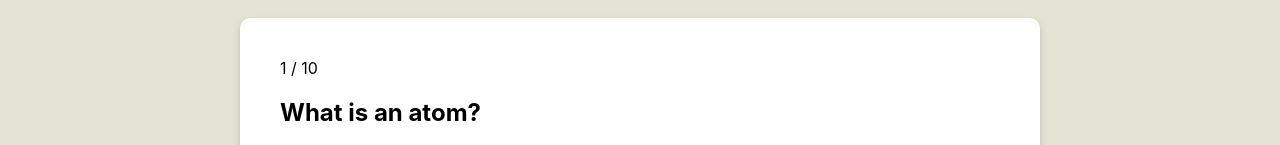
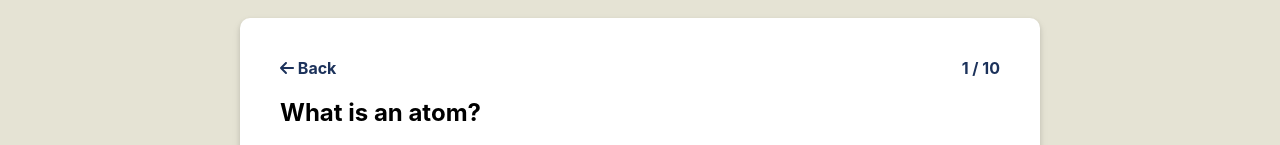
Before and after one commit to karolina-rachuta/chemistry-fun, a React (Create React App) app in the folder client/: page /quizzes/0 in a window 1280 px wide. Shown: the part 142-287 px from the top of the page. Built offline with nearby package versions, Linux system fonts and the light colour scheme.

Commit message:
adding first slide component, added to quiz top part to go back to quizzes anytype

```diff
--- a/client/src/App.css
+++ b/client/src/App.css
@@ -205,7 +205,7 @@ a {
     gap: 20px;
     width: 100%;
 
-    @media screen and (max-width: 634px) {
+    @media screen and (max-width: 660px) {
         grid-template-columns: 1fr 1fr;
     }
     @media screen and (max-width: 500px) {
@@ -242,6 +242,19 @@ a {
     border-radius: 10px;
     background-color: #fff;
     padding: 40px;
+}
+
+.quiz-slide-top {
+    display: flex;
+    justify-content: space-between;
+    align-items: center;
+    color: var(--additional-color);
+}
+
+.link-back {
+    font-weight: bold;
+    font-size: 16px;
+    color: var(--additional-color);
 }
 
 .answers-container {
--- a/client/src/components/allQuizes/AllQuizes.jsx
+++ b/client/src/components/allQuizes/AllQuizes.jsx
@@ -1,46 +1,15 @@
 import React, { useContext } from 'react';
-import { useNavigate } from 'react-router-dom';
 import { QuizContext } from '../../context/QuizContext';
+import FirstSlide from './FirstSlide';
 
 function AllQuizes() {
-    const navigate = useNavigate();
-    const { allQuizzes, polishLanguage } = useContext(QuizContext);
-
-    function handleStart(id) {
-        navigate(`/quizzes/${id}`);
-    }
+    const { allQuizzes } = useContext(QuizContext);
 
     return (
         <div className="quizzes-container">
             {allQuizzes && allQuizzes.length > 0 ? (
                 allQuizzes?.map((quiz, id) => {
-                    return (
-                        <div key={id} className="quiz-container">
-                            <h1>
-                                {polishLanguage
-                                    ? quiz?.name_pl
-                                    : quiz?.name_eng}
-                            </h1>
-                            <div className="quiz-container-bottom">
-                                <h3>
-                                    {polishLanguage
-                                        ? 'Liczba pytań: '
-                                        : 'Number of questions: '}
-                                    {quiz?.questions.length}
-                                </h3>
-                                <button
-                                    onClick={() => {
-                                        handleStart(id);
-                                    }}
-                                    className="btn"
-                                >
-                                    {polishLanguage
-                                        ? 'Rozpocznij quiz'
-                                        : 'Start quiz'}
-                                </button>
-                            </div>
-                        </div>
-                    );
+                    return <FirstSlide quiz={quiz} id={id} />;
                 })
             ) : (
                 <p>Loading quizzes...</p>
--- a/client/src/components/allQuizes/FirstSlide.jsx
+++ b/client/src/components/allQuizes/FirstSlide.jsx
@@ -1,28 +1,34 @@
 import React, { useContext } from 'react';
-import { Link } from 'react-router-dom';
+import { useNavigate } from 'react-router-dom';
 import { QuizContext } from '../../context/QuizContext';
 
 function FirstSlide({ quiz, id }) {
-    const { setPage, polishLanguage, setQuestionIndex } =
-        useContext(QuizContext);
+    const navigate = useNavigate();
+    const { polishLanguage } = useContext(QuizContext);
+
+    function handleStart(id) {
+        navigate(`/quizzes/${id}`);
+    }
     return (
-        <>
+        <div key={id} className="quiz-container">
             <h1>{polishLanguage ? quiz?.name_pl : quiz?.name_eng}</h1>
+            <div className="quiz-container-bottom">
                 <h3>
-                {polishLanguage ? 'Liczba pytań: ' : 'Number of questions: '}
+                    {polishLanguage
+                        ? 'Liczba pytań: '
+                        : 'Number of questions: '}
                     {quiz?.questions.length}
                 </h3>
-            <Link
-                to={`/quizzes/${id}`}
+                <button
                     onClick={() => {
-                    setPage(1);
-                    setQuestionIndex(1);
+                        handleStart(id);
                     }}
                     className="btn"
                 >
                     {polishLanguage ? 'Rozpocznij quiz' : 'Start quiz'}
-            </Link>
-        </>
+                </button>
+            </div>
+        </div>
     );
 }
 
--- a/client/src/components/allQuizes/Quiz.jsx
+++ b/client/src/components/allQuizes/Quiz.jsx
@@ -1,14 +1,44 @@
 import React, { useContext } from 'react';
+import { Link } from 'react-router-dom';
 import Question from './quiz/Question';
 import Answers from './quiz/Answers';
 import { QuizContext } from '../../context/QuizContext';
 import Navigation from './Navigation';
+import { FontAwesomeIcon } from '@fortawesome/react-fontawesome';
+import { faArrowLeft } from '@fortawesome/free-solid-svg-icons';
 
 function Quiz({ quiz, id, maxQuestions }) {
-    const { questionIndex } = useContext(QuizContext);
+    const {
+        polishLanguage,
+        questionIndex,
+        setQuestionIndex,
+        setAnswers,
+        setPage,
+        setPointsCounter,
+    } = useContext(QuizContext);
+
+    function handleStart() {
+        setQuestionIndex(0);
+        setPointsCounter(0);
+        setPage(0);
+        setAnswers({});
+    }
     return (
         <div className="quiz-slide">
-            <span>{`${questionIndex + 1} / ${maxQuestions}`}</span>
+            <div className="quiz-slide-top">
+                <Link to="/quizzes" className="link-back" onClick={handleStart}>
+                    {polishLanguage ? (
+                        <>
+                            <FontAwesomeIcon icon={faArrowLeft} /> Powrót
+                        </>
+                    ) : (
+                        <>
+                            <FontAwesomeIcon icon={faArrowLeft} /> Back
+                        </>
+                    )}
+                </Link>
+                <h4>{`${questionIndex + 1} / ${maxQuestions}`}</h4>
+            </div>
             <Question quiz={quiz} id={id} />
             <Answers quiz={quiz} id={id} />
             <Navigation id={id} maxQuestions={maxQuestions} />
```
Lines whose indentation alone changed are shown as unchanged.
